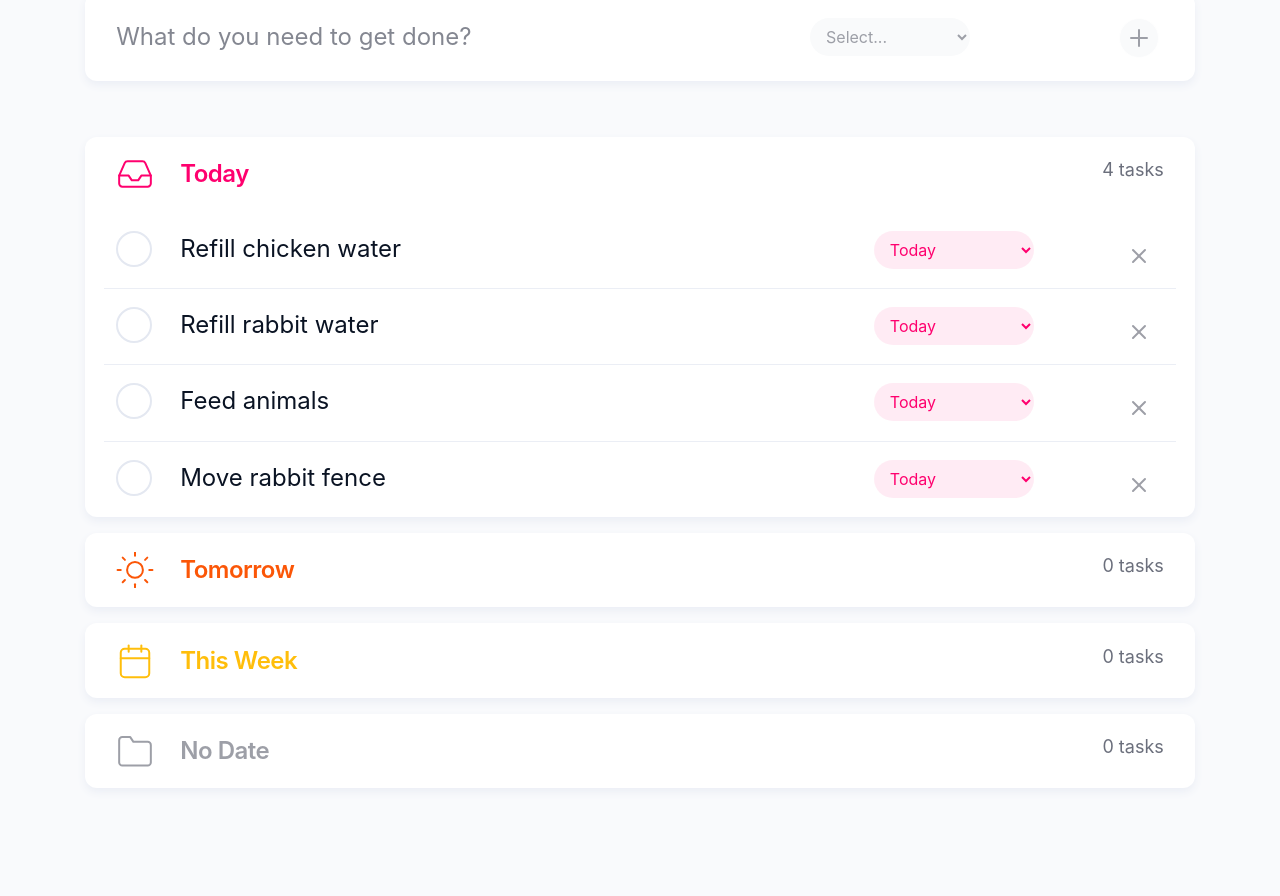
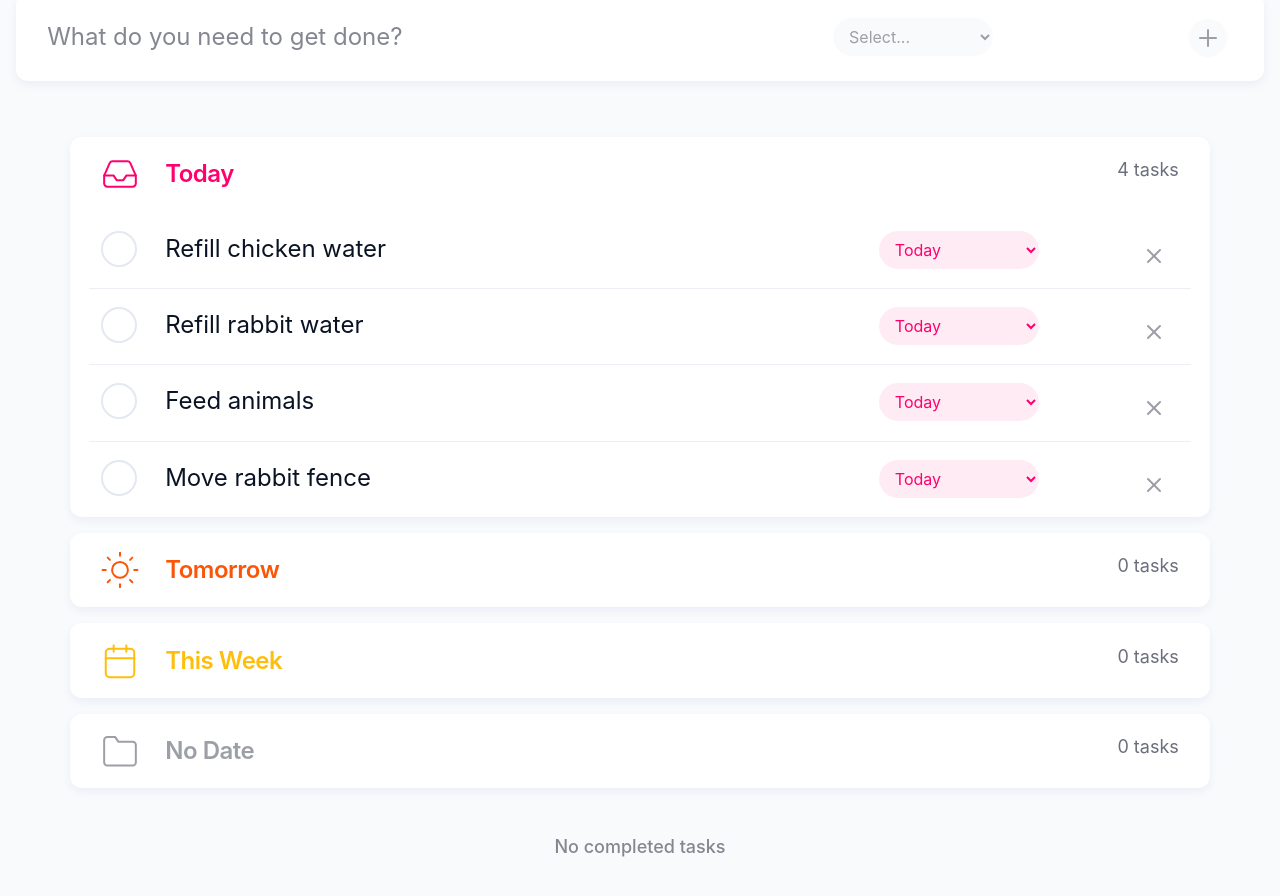
Before and after one commit to aparkening/todo-app, a React (Create React App) app: page / in a window 1280 px wide. Shown: the part 120-1016 px from the top of the page. Before the commit the page ends 924 px from the top, so only its background shows below. Built offline with nearby package versions, Linux system fonts and the light colour scheme; a web font is replaced by a local one.

Commit message:
Move styles to App and activate completed hide/show

```diff
--- a/src/App.js
+++ b/src/App.js
@@ -1,16 +1,25 @@
 import React, { Component } from 'react';
+import { DragDropContext } from 'react-beautiful-dnd';
 import styled from 'styled-components';
-
-import { DragDropContext } from 'react-beautiful-dnd';
+import { COLORS, SIZES } from './constants'; // CSS
 
 import initialData from './initial-data'; // Task and list data
 import TaskForm from "./TaskForm";
 import TaskList from "./TaskList";
 
-import Container from 'react-bootstrap/Container'; // Bootstrap components
+// import Container from 'react-bootstrap/Container'; // Bootstrap components
 
 // Override default Bootstrap styles
 import './App.scss';
+
+// Styles
+const Container = styled.div`
+  width: 100%;
+  padding: 0 1rem;
+  margin-right: auto;
+  margin-left: auto;
+`;
+
 
 class App extends Component {
 
@@ -18,10 +27,9 @@ class App extends Component {
     super(props);
     this.state = {
       ...initialData,
-      showComplete: false
+      // showComplete: false
     };
   }
-  // state = initialData;
 
   // Convert listName to due date
   setDueDate = (listName) => {
@@ -278,8 +286,8 @@ onDragEnd = (result, provided) => {
 
 
   render() {
-    console.log("App State")
-    console.log(this.state)
+    // console.log("App State")
+    // console.log(this.state)
 
     // const lists = ['today', 'tomorrow', 'thisWeek', 'noDate', 'completed'];
 
@@ -312,17 +320,20 @@ onDragEnd = (result, provided) => {
               />
             );
           })}
+
+          {/* Display Completed List */}
+          {/* <div id="complete-container" className={this.state.showComplete ? 'show' : 'hide'}>
+
+
+          </div> */}
+
         </DragDropContext>
 
-        <div className="lists">
+        {/* <div className="lists"> */}
           {/* Display Tasks Lists */}
           {/* {this.listComponents(lists)} */}
 
-          {/* Display Completed List */}
-          <div id="complete-container" className={this.state.showComplete ? 'show' : 'hide'}>
-
-          </div>
-        </div>
+        {/* </div> */}
       </Container>
     );
   }
--- a/src/App.scss
+++ b/src/App.scss
@@ -17,23 +17,6 @@ body {
   color: #0A1323 !important;
 }
 
-.description,
-.description .form-control {
-  font-size: 1.5rem;
-  // color: #0A1323 !important;
-}
-.lists .description {
-  padding-left: 0 !important;
-}
-// .lists.container {
-//   padding: 0 1.2rem;
-// }
-@media (max-width: 768px) {
-  .lists .description {
-    padding-bottom: 0.75rem;
-  }
-}
-
 /* Logo */
 header {
   margin: 2em auto;
@@ -48,6 +31,51 @@ header h1 {
   letter-spacing: -0.02em;
   margin: auto;
 }
+
+// Hide screen reader labels
+.invisible,
+.sr-only {
+  clip: rect(0 0 0 0);
+  clip-path: inset(100%);
+  height: 1px;
+  overflow: hidden;
+  position: absolute;
+  white-space: nowrap;
+  width: 1px;
+}
+// Input Focus
+*:focus {
+  border: none !important;
+  box-shadow: none !important;
+  outline: 0;
+}
+
+// .container {
+//   width: 100%;
+//   padding: 0 1rem;
+//   margin-right: auto;
+//   margin-left: auto;
+// }
+
+
+// .description,
+// .description .form-control {
+//   font-size: 1.5rem;
+//   // color: #0A1323 !important;
+// }
+// .lists .description {
+//   padding-left: 0 !important;
+// }
+// // .lists.container {
+// //   padding: 0 1.2rem;
+// // }
+// @media (max-width: 768px) {
+//   .lists .description {
+//     padding-bottom: 0.75rem;
+//   }
+// }
+
+
 
 /* General Forms */
 // button {
@@ -71,67 +99,54 @@ header h1 {
 //   border: 1px solid white !important;
 // }
 
-// Hide screen reader labels
-.invisible,
-.sr-only {
-  clip: rect(0 0 0 0);
-  clip-path: inset(100%);
-  height: 1px;
-  overflow: hidden;
-  position: absolute;
-  white-space: nowrap;
-  width: 1px;
-}
-// Input Focus
-*:focus {
-  border: 0 !important;
-  box-shadow: none !important;
-}
 
-// Placeholder text
-::-webkit-input-placeholder { /* Chrome/Opera/Safari */
-  color: $placeholder-color !important;
-}
-::-moz-placeholder { /* Firefox 19+ */
-  color: $placeholder-color !important;
-}
-:-ms-input-placeholder { /* IE 10+ */
-  color: $placeholder-color !important;
-}
-:-moz-placeholder { /* Firefox 18- */
-  color: $placeholder-color !important;
-}
+
+// // Placeholder text
+// ::-webkit-input-placeholder { /* Chrome/Opera/Safari */
+//   color: $placeholder-color !important;
+// }
+// ::-moz-placeholder { /* Firefox 19+ */
+//   color: $placeholder-color !important;
+// }
+// :-ms-input-placeholder { /* IE 10+ */
+//   color: $placeholder-color !important;
+// }
+// :-moz-placeholder { /* Firefox 18- */
+//   color: $placeholder-color !important;
+// }
+
+
 // Timeframe select list
-.time-frame {
-  border-radius: 6.25rem !important;
-  border-width: 0 !important;
-}
-.today .time-frame {
-  background: rgba(255, 0, 110, 0.08) !important;
-  color: $today-color !important;
-}
-.tomorrow .time-frame {
-  background: rgba(251, 86, 7, 0.08) !important;
-  color: $tomorrow-color !important;
-}
-.thisWeek .time-frame {
-  background: rgba(255, 190, 11, 0.08) !important;
-  color: $thisWeek-color !important;
-}
-.noDate .time-frame {
-  background: #F9FAFB !important;
-  color: #6B6F7C !important;
-}
-.completed .time-frame {
-  background: rgba(3, 206, 164, 0.04);
-  color: $completed-color
-}
+// .time-frame {
+//   border-radius: 6.25rem !important;
+//   border-width: 0 !important;
+// }
+// .today .time-frame {
+//   background: rgba(255, 0, 110, 0.08) !important;
+//   color: $today-color !important;
+// }
+// .tomorrow .time-frame {
+//   background: rgba(251, 86, 7, 0.08) !important;
+//   color: $tomorrow-color !important;
+// }
+// .thisWeek .time-frame {
+//   background: rgba(255, 190, 11, 0.08) !important;
+//   color: $thisWeek-color !important;
+// }
+// .noDate .time-frame {
+//   background: #F9FAFB !important;
+//   color: #6B6F7C !important;
+// }
+// .completed .time-frame {
+//   background: rgba(3, 206, 164, 0.04);
+//   color: $completed-color
+// }
 
 
 /* General layout */
-.col.last {
-  text-align: right;
-}
+// .col.last {
+//   text-align: right;
+// }
 
 
 /* New task form */
--- a/src/TaskForm.js
+++ b/src/TaskForm.js
@@ -1,12 +1,11 @@
 import React from 'react';
 import styled from 'styled-components';
-import { COLORS, SIZES, newTaskBackground, selectListColors, newTaskPlus } from './constants'; // CSS
-
+import { COLORS, SIZES, selectListColors } from './constants'; // CSS
 
 // import Form from 'react-bootstrap/Form'
 // import Row from 'react-bootstrap/Row'
-import Col from 'react-bootstrap/Col'
-import Button from 'react-bootstrap/Button'
+// import Col from 'react-bootstrap/Col'
+// import Button from 'react-bootstrap/Button'
 
 const NewTask = styled.div`
   // padding: 1.2rem 2.1375rem 1.2rem 2rem;
@@ -18,7 +17,19 @@ const NewTask = styled.div`
   margin-bottom: 3.5rem;
 
   &:focus-within {
-    box-shadow: ${props => newTaskBackground(props)};
+    box-shadow: ${props => {
+      // New Task shadow colors
+      switch (props.listId) {
+        case 'list-today':
+          return `0px 4px 32px rgba(255, 0, 110, 0.12)`;
+        case 'list-tomorrow':
+          return `0px 4px 32px rgba(255, 86, 7, 0.12)`;
+        case 'list-week':
+          return `0px 4px 32px rgba(255, 190, 11, 0.12)`;
+        default:
+          return `0px 4px 32px #DAE0EC`;
+      }
+    }
   }
 `;
 const Form = styled.form`
@@ -55,6 +66,19 @@ const TextBox = styled.input`
   &:focus {
     border: none !important;
     outline: 0;
+  }
+
+  ::-webkit-input-placeholder { /* Chrome/Opera/Safari */
+    color: ${COLORS.placeholder} !important;
+  }
+  ::-moz-placeholder { /* Firefox 19+ */
+    color: ${COLORS.placeholder} !important;
+  }
+  :-ms-input-placeholder { /* IE 10+ */
+    color: ${COLORS.placeholder} !important;
+  }
+  :-moz-placeholder { /* Firefox 18- */
+    color: ${COLORS.placeholder} !important;
   }
 `;
 const SelectContainer = styled.div`
@@ -136,7 +160,21 @@ const AddButton = styled.button`
   }
   & .plus-circle {
     // fill: #F9FAFB;
-    fill: ${props => newTaskPlus(props)};
+    fill: ${props => {
+      // New Task submit button colors
+      switch (props.listId) {
+        case 'list-today':
+          return `${COLORS.today}`
+        case 'list-tomorrow':
+          return `${COLORS.tomorrow}`
+        case 'list-week':
+          return `${COLORS.thisWeek}`
+        case 'list-no':
+          return `${COLORS.noDate}`
+        default:
+          return `#F9FAFB`
+      }
+    }};
   }
 
   &:focus {
--- a/src/TaskList.js
+++ b/src/TaskList.js
@@ -1,17 +1,23 @@
 import React from 'react';
 import { Droppable } from 'react-beautiful-dnd';
 import styled from 'styled-components';
-import { COLORS, SIZES, listHeader } from './constants'; // CSS
+import { COLORS, SIZES } from './constants'; // CSS
 
 import Task from './Task.js'
 import initialData from './initial-data'; // Task and list data
 
 // Styles
 const Container = styled.div`
+  width: 100%;
+  margin-right: auto;
+  margin-left: auto;
+
   padding: 0 1.2rem;
   background: #FFFFFF;
   box-shadow: 0px 4px 8px ${COLORS.defaultShadow};
   border-radius: 12px;
+
+  ${props => props.listId === 'list-completed' && !props.show ? `display:none;` : `display: block;`}
 `;
 const Row = styled.div`
   display: flex;
@@ -28,7 +34,49 @@ const Header = styled.h2`
   letter-spacing: -0.02em;
   padding: 0 0 0 4rem;
   margin-bottom: 0;
-  ${props => listHeader(props)};
+  ${props => {
+    // List H2 colors and background images
+    switch (props.listId) {
+      case 'list-today':
+        return `
+        color: ${COLORS.today};
+        background: url(/images/inbox.svg) no-repeat left center;
+        fill: ${COLORS.today};`
+      case 'list-tomorrow':
+        return `
+        color: ${COLORS.tomorrow};
+        background: url(/images/sun.svg) no-repeat left center;
+        fill: ${COLORS.tomorrow};`
+      case 'list-week':
+        return `
+        color: ${COLORS.thisWeek};
+        background: url(/images/calendar.svg) no-repeat left center;
+        fill: ${COLORS.thisWeek};`
+      case 'list-completed':
+        return `
+        color: ${COLORS.completed};
+        fill: ${COLORS.completed};`
+      default:
+        return `
+        color: ${COLORS.noDate};
+        background: url(/images/folder.svg) no-repeat left center;
+        fill: ${COLORS.noDate};`
+    }
+  }};
+`;
+const CompleteHeading = styled.h3`
+  font-size: 1.125rem;
+  color: ${COLORS.placeholder};
+  text-align: center;
+  margin: 3rem 0;
+  & a,
+  & a:visited {
+    text-decoration: none;
+    color: #3B424E;
+  }
+  & a:hover {
+    text-decoration: underline;
+  }
 `;
 const TaskCount = styled.div`
   font-size: ${SIZES.medium};
@@ -39,11 +87,36 @@ const TaskCount = styled.div`
 
 
 export default class TaskList extends React.Component {
+
+  constructor(props) {
+    super(props);
+    this.state = {showComplete: false};
+  }
+
+  // Hide/show completed list
+  handleCompleteShow = () => {
+    this.setState(previousState => {
+      return { showComplete: !previousState.showComplete }
+    });
+  }
+
   render() {
     // console.log("Tasklist props")
     // console.log(this.props)
 
     return (
+      <div>
+        {this.props.list.id == 'list-completed'
+          // Completed hide/show
+          ? <CompleteHeading>
+          {!this.props.list.taskIds.length
+            ? <>No completed tasks</>
+            : <a href="#show" onClick={this.handleCompleteShow}>
+                  {!this.state.showComplete ? 'Show' : 'Hide'} {this.props.list.taskIds.length} Completed Task(s)
+            </a>
+          } </CompleteHeading>
+          : null
+        }
       <Droppable
         droppableId={this.props.list.id}
       >
@@ -53,14 +126,30 @@ export default class TaskList extends React.Component {
             ref={provided.innerRef}
             {...provided.droppableProps}
             isDraggingOver={snapshot.isDraggingOver}
+            listId={this.props.list.id}
+            show={this.state.showComplete}
           >
-            {this.props.list.id !== 'list-completed' ? <Row>
-              <Header listId={this.props.list.id} className="col-xs-8 col-md-10" >{this.props.list.title}</Header>
-              <TaskCount className="col">{this.props.tasks.length} tasks</TaskCount>
-            </Row> : null }
+
+            {/* <CompleteContainer
+                id="complete-container"
+                show={this.state.showComplete}
+                className={'container list ' + this.props.list.id}
+                ref={provided.innerRef}
+                {...provided.droppableProps}
+                isDraggingOver={snapshot.isDraggingOver}
+              > */}
+
+
+            {this.props.list.id !== 'list-completed'
+            // If not completed list, show header and tasks
+            ? <Row>
+                <Header listId={this.props.list.id} className="col-xs-8 col-md-10" >{this.props.list.title}</Header>
+                <TaskCount className="col">{this.props.tasks.length} tasks</TaskCount>
+              </Row> : null
+            }
+
             <ul>
               {this.props.tasks.map((task, index) => {
-                console.log(task)
                 return <Task
                   key={task.id}
                   index={index}
@@ -76,6 +165,7 @@ export default class TaskList extends React.Component {
           </Container>
         )}
       </Droppable>
+    </div>
     );
   }
 }
```
Also changed, not shown: src/constants.js (+0 -60 lines).
